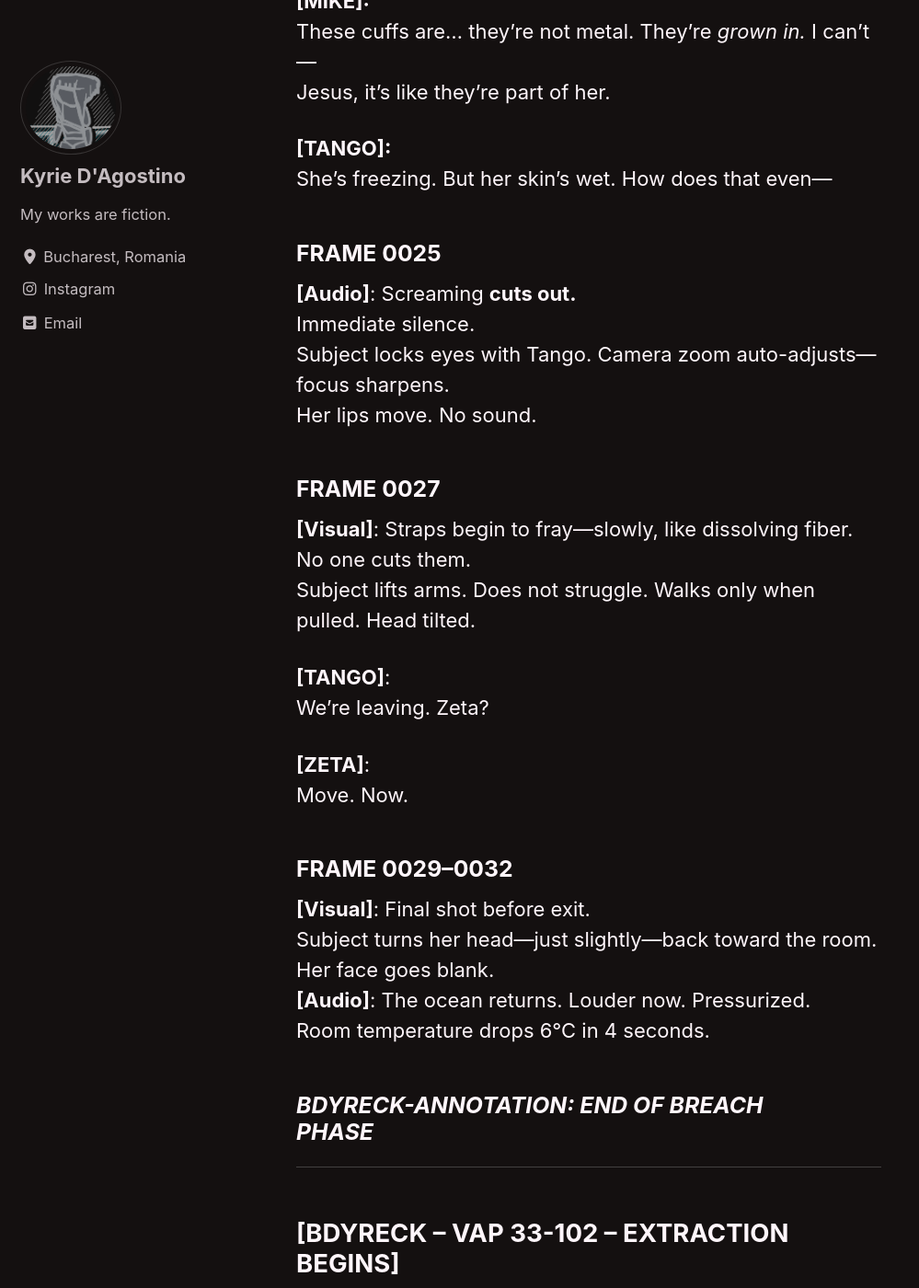
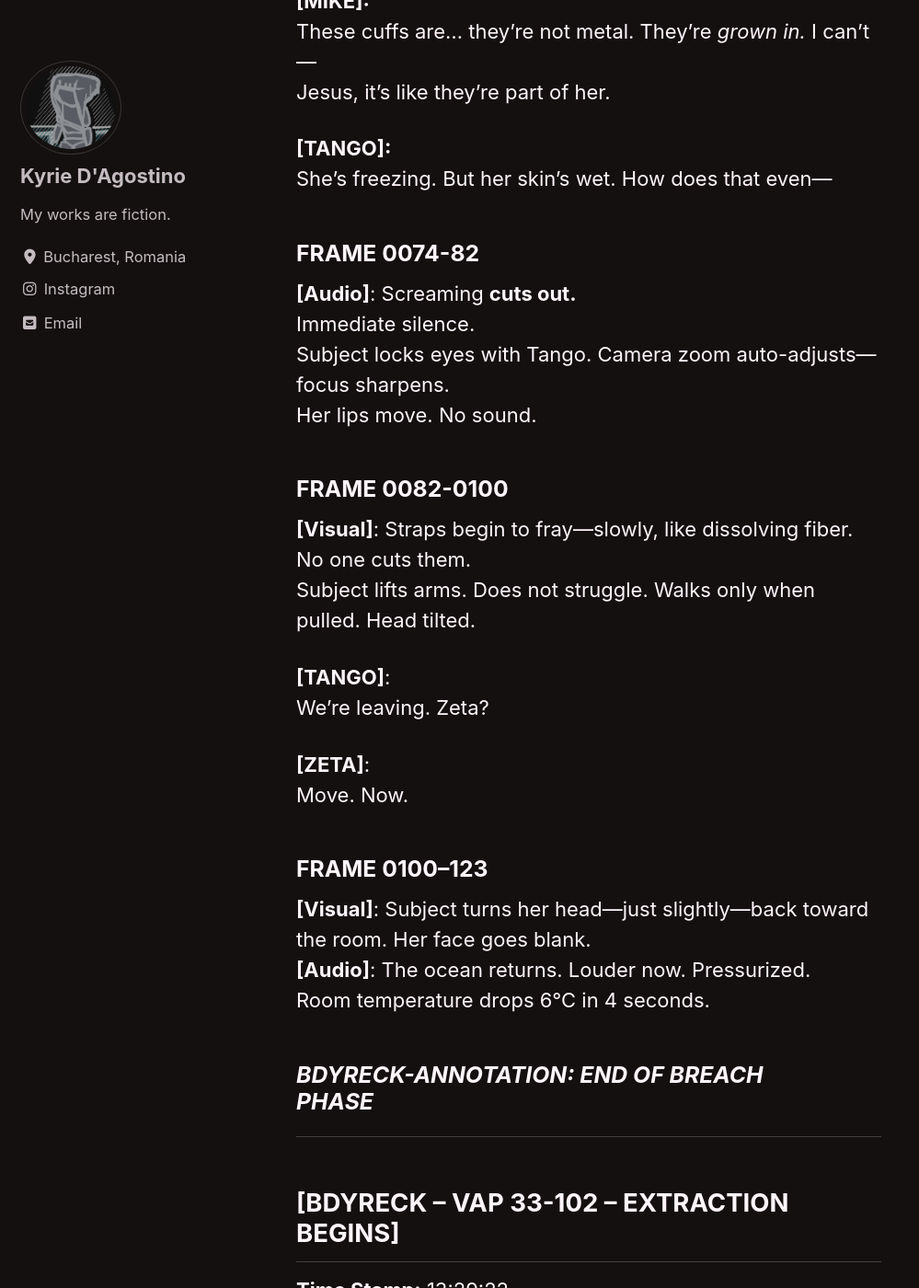
Before and after one commit to kyrie-edelweiss/edelweiss-archive, a Jekyll site: the page built from _pages/red-king.md, in a window 1280 px wide and 1400 px high, scrolled down 83609 px. Shown: the whole window at 92% size, without its empty margins (0-999 px from the left). Built offline with Jekyll 4.4.1, drawn with Linux system fonts in a browser that asks for light colours; cached includes are drawn as plain includes; our own code applies the rules of GitHub Pages for plain Markdown files; some of the changed text lies outside the part shown.

Commit message:
Update red-king.md

```diff
--- a/_pages/red-king.md
+++ b/_pages/red-king.md
@@ -1777,14 +1777,14 @@
 **[ZETA]:**
 Tango—approach slow. Restraints first.
 
-### **FRAME 0017**
+### **FRAME 0030-0041**
 **[Visual]**: TANGO steps closer. Camera jitter increases.
 Flashlight catches damp surface on bed. Looks like sweat or condensation.
 Subject’s screaming doesn’t change tone. Continuous. Almost **mechanical**.
 **[TANGO]**:
 You’re safe. You’re safe. It’s over.
 
-### **FRAME 0020–0022**
+### **FRAME 0042-0074**
 
 **[Audio]**: Low rumble. Not from her.
 Subject still screaming. Head turns slightly toward TANGO.
@@ -1799,13 +1799,13 @@
 **[TANGO]:**
 She’s freezing. But her skin’s wet. How does that even—
 
-### **FRAME 0025**
+### **FRAME 0074-82**
 **[Audio]**: Screaming **cuts out.**
 Immediate silence.
 Subject locks eyes with Tango. Camera zoom auto-adjusts—focus sharpens.
 Her lips move. No sound.
 
-### **FRAME 0027**
+### **FRAME 0082-0100**
 **[Visual]**: Straps begin to fray—slowly, like dissolving fiber. No one cuts them.
 Subject lifts arms. Does not struggle. Walks only when pulled. Head tilted.
 
@@ -1815,9 +1815,8 @@
 **[ZETA]**:
 Move. Now.
 
-### **FRAME 0029–0032**
-**[Visual]**: Final shot before exit.
-Subject turns her head—just slightly—back toward the room. Her face goes blank.
+### **FRAME 0100–123**
+**[Visual]**: Subject turns her head—just slightly—back toward the room. Her face goes blank.
 **[Audio]**: The ocean returns. Louder now. Pressurized.
 Room temperature drops 6°C in 4 seconds.
 
```
Also changed, not shown: other parts of _pages/red-king.md (+2 -2 lines).
